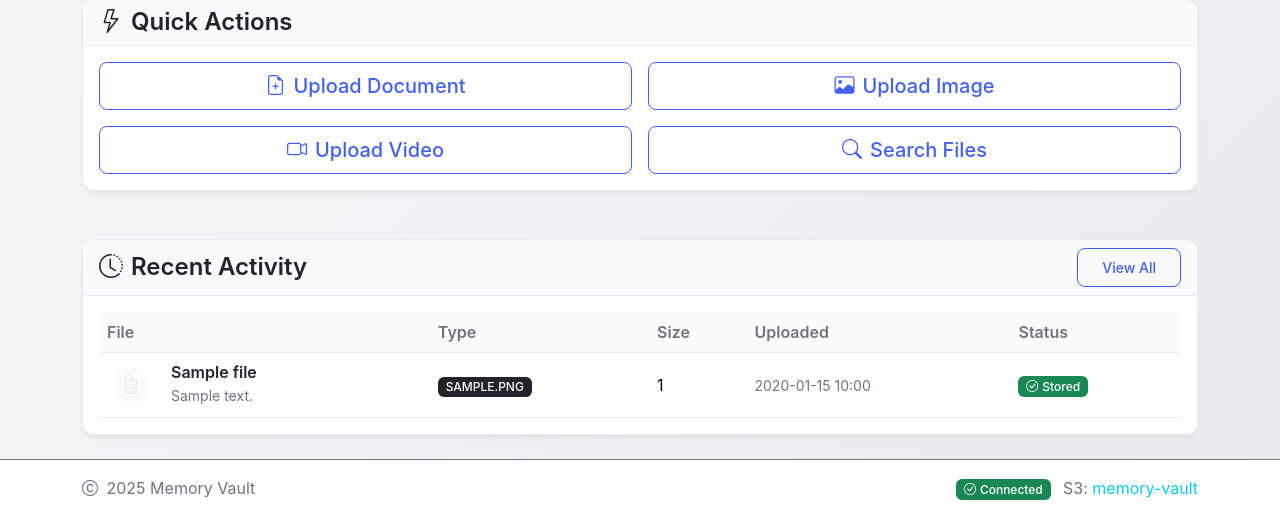
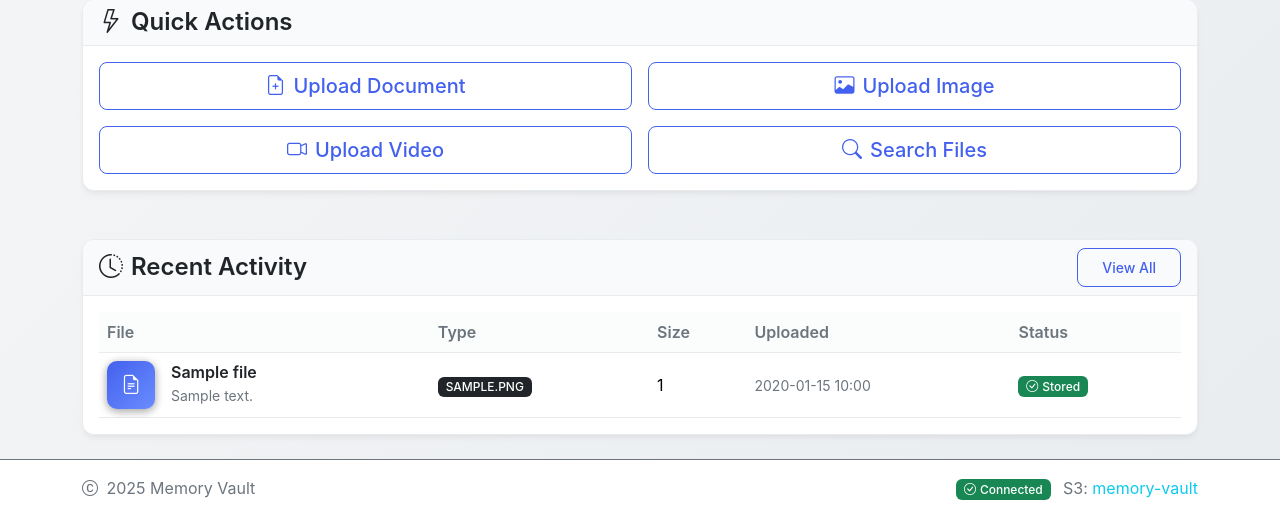
Before and after one commit to KeneanDita/Memory-Vault, a Flask app: template app/templates/index.html in a window 1280 px wide. Shown: the part 847-1363 px from the top of the page. Run offline with Flask 3, Linux system fonts and the light colour scheme; the template is opened without the code that fills it: most values are stand-ins (such as "Sample title", 1, 10 or a date in 2020); parts of the project's set-up code (start-up, migrations or seed data) failed here and were passed over; some libraries are stand-ins or nearby versions.

Commit message:
Enhance file type icons for notes and documents in index.html

```diff
--- a/app/templates/index.html
+++ b/app/templates/index.html
@@ -166,8 +166,12 @@
                           <i class="bi bi-image text-white"></i>
                           {% elif file.file_type.startswith('video/') %}
                           <i class="bi bi-camera-video text-white"></i>
+                          {% elif file.file_type.startswith('note/') %}
+                          <i class="bi bi-file-earmark-text text-white"></i>
                           {% else %}
-                          <i class="bi bi-file-earmark-text text-white"></i>
+                          <div class="file-icon doc">
+                            <i class="bi bi-file-earmark-text text-white"></i>
+                          </div>
                           {% endif %}
                         </div>
                       </div>
@@ -216,7 +220,6 @@
   </div>
   {% endblock %} {% block scripts %}
   <script>
-    // Add any homepage-specific JavaScript here
     document.addEventListener("DOMContentLoaded", function () {
       console.log("Memory Vault Homepage loaded");
     });
```
